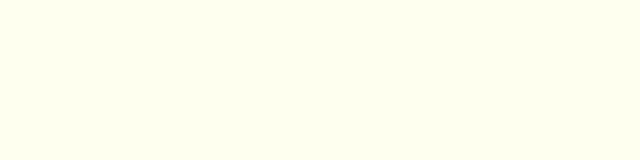
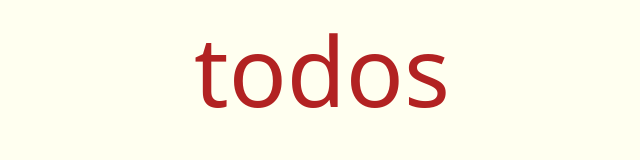
Before and after one commit to Mohammed-Fathaah/Todos_Project, a plain HTML site: page index.html in a window 1280 px wide. Shown: the whole page, without its empty margins (318-958 px from the left). Drawn offline with nearby package versions, Linux system fonts and the light colour scheme.

Commit message:
nav bar completed

```diff
--- a/index.html
+++ b/index.html
@@ -10,7 +10,7 @@
 <!-- main div -->
  <div class="bg-[#FFFFF0] h-screen w-full">
 <!-- nav bar section -->
- <nav class=""></nav>
+ <nav class="flex w-full h-35 py-6 text-8xl text-[#B22222] items-center justify-center">todos</nav>
  </div>
     <script src="script.js"></script>
 </body>
```
